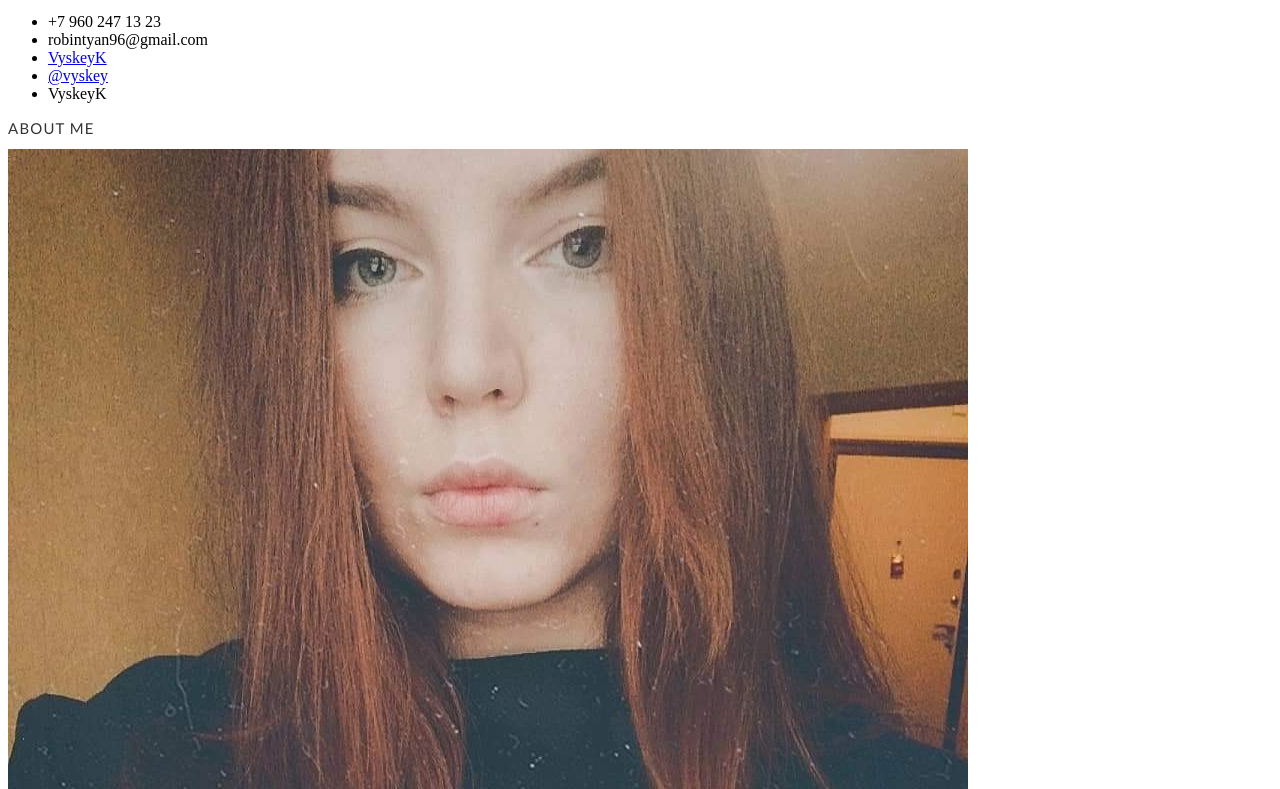
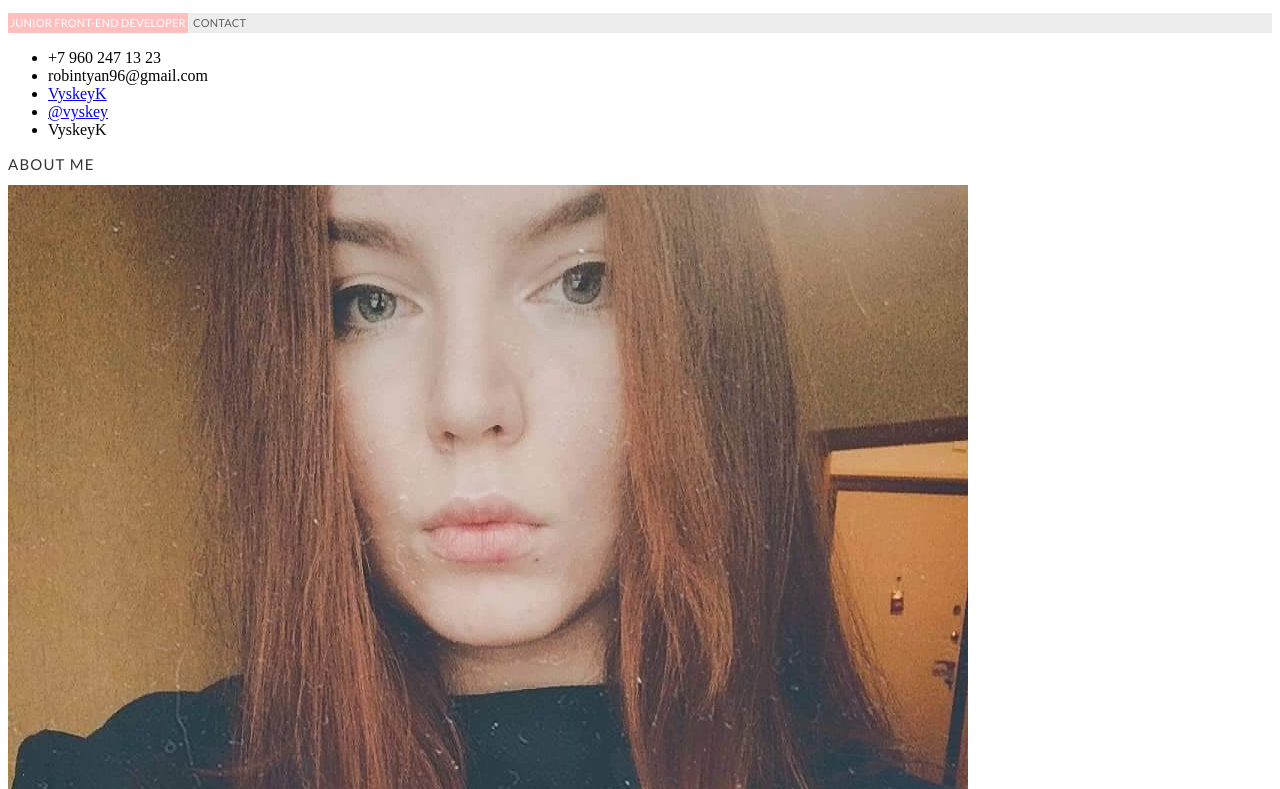
Before and after one commit to VyskeyK/rsschool-cv, a plain HTML site: page index.html in a window 1280 px wide. Shown: the part 262-1051 px from the top of the page. Drawn offline with Linux system fonts and the light colour scheme; a web font is replaced by a local one.

Commit message:
style: add style to headers

```diff
--- a/css/style.css
+++ b/css/style.css
@@ -25,3 +25,26 @@ h2 {
     text-transform: uppercase;
     color: var(--main-font-color);
 }
+
+#contact h2 {
+    font-size: 11px;
+    line-height: 141%;
+    letter-spacing: 0.02em;
+    color: rgba(0, 0, 0, 0.6);
+    background-color: rgba(196, 196, 196, 0.3);
+    line-height: 20px;
+    vertical-align: middle;
+}
+
+#contact h2::before {
+    content: "Junior Front-end developer";
+    display: inline-block;
+    font-size: 11px;
+    line-height: 141%;
+    text-align: center;
+    color: var(--add-font-color);
+    background-color: var(--accent-bg-color);
+    width: 180px;
+    line-height: 20px;
+    margin-right: 5px;
+}
--- a/index.html
+++ b/index.html
@@ -21,8 +21,9 @@
             </ul>
         </nav>
     </header>
-    <main>
+    <>
         <h1>Ekaterina Vyskar</h1>
+        <section id="contact">
             <h2>Contact</h2>
             <ul>
                 <li>+7 960 247 13 23</li>
@@ -31,6 +32,7 @@
                 <li><a href="https://t.me/vyskey">@vyskey</a></li>
                 <li>VyskeyK</li>
             </ul>
+        </section>
         <h2>About me</h2>
         <img src="img/photo.jpg" alt="My photo">
         <p> I am 26 years old. I work in tech support. At the same time, I am self-taught in the field of frontend development. I have no experience in frontend, but I am sure that my desire for knowledge will help me.</p>
```
Lines whose indentation alone changed are shown as unchanged.
